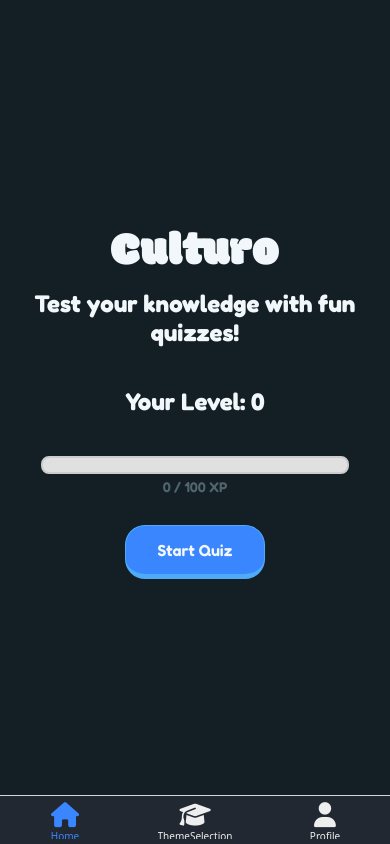
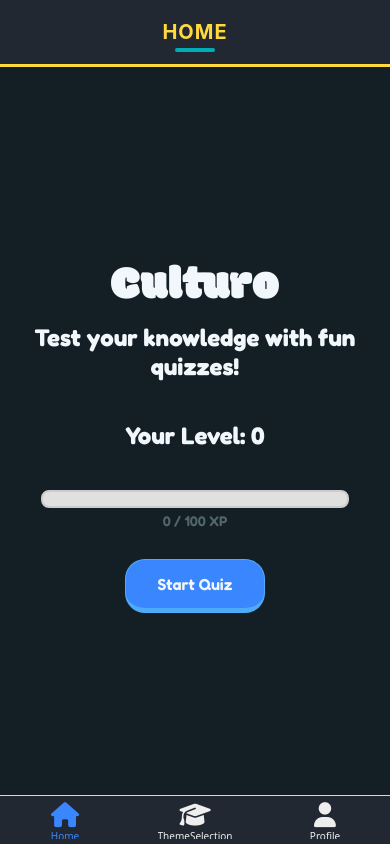
Before and after one commit to tmaurie/culturo-native, a React Native app: screen /Home in a window 390 px wide. Built offline with nearby package versions, Linux system fonts and the light colour scheme.

Commit message:
Feat: add Header component and integrate it into HomeScreen

```diff
--- /dev/null
+++ b/components/Header.tsx
@@ -0,0 +1,70 @@
+import React from 'react';
+import { View, Text, StyleSheet, TouchableOpacity } from 'react-native';
+import { Ionicons } from '@expo/vector-icons';
+
+type Props = {
+    title: string;
+    onBack?: () => void;
+    rightIcon?: string;
+    onRightPress?: () => void;
+};
+
+export default function Header({ title, onBack, rightIcon, onRightPress }: Props) {
+    return (
+        <View style={styles.container}>
+            {onBack ? (
+                <TouchableOpacity onPress={onBack} style={styles.iconButton}>
+                    <Ionicons name="arrow-back" size={24} color="#FFD93D" />
+                </TouchableOpacity>
+            ) : <View style={styles.iconButton} />}
+
+            <View style={styles.titleContainer}>
+                <Text style={styles.title}>{title}</Text>
+                <View style={styles.accentBar} />
+            </View>
+
+            {rightIcon ? (
+                <TouchableOpacity onPress={onRightPress} style={styles.iconButton}>
+                    <Ionicons name={rightIcon as any} size={24} color="#FFD93D" />
+                </TouchableOpacity>
+            ) : <View style={styles.iconButton} />}
+        </View>
+    );
+}
+
+const styles = StyleSheet.create({
+    container: {
+        flexDirection: 'row',
+        alignItems: 'center',
+        justifyContent: 'space-between',
+        paddingHorizontal: 16,
+        paddingTop: 20,
+        paddingBottom: 12,
+        backgroundColor: '#222831',
+        borderBottomWidth: 3,
+        borderBottomColor: '#FFD93D',
+    },
+    iconButton: {
+        width: 32,
+        height: 32,
+        justifyContent: 'center',
+        alignItems: 'center',
+    },
+    titleContainer: {
+        alignItems: 'center',
+    },
+    title: {
+        color: '#FFD93D',
+        fontSize: 20,
+        fontWeight: 'bold',
+        textTransform: 'uppercase',
+        letterSpacing: 1,
+    },
+    accentBar: {
+        marginTop: 4,
+        width: 40,
+        height: 4,
+        backgroundColor: '#00ADB5',
+        borderRadius: 2,
+    },
+});
--- a/screens/HomeScreen.tsx
+++ b/screens/HomeScreen.tsx
@@ -12,6 +12,7 @@ import StreakFlame from "../components/StreakFlame";
 import { FONTS } from "../constants/fonts";
 import { COLORS } from "../constants/colors";
 import { getLevelInfo } from "../constants/xp";
+import Header from "../components/Header";
 
 type Props = NativeStackScreenProps<RootStackParamList>;
 
@@ -39,6 +40,7 @@ export default function HomeScreen({ navigation }: Props) {
 
   return (
     <View style={styles.container}>
+      <Header title="Home" />
       <View style={styles.content}>
         <Text style={styles.title}>Culturo</Text>
         <Text style={styles.subtitle}>
```
